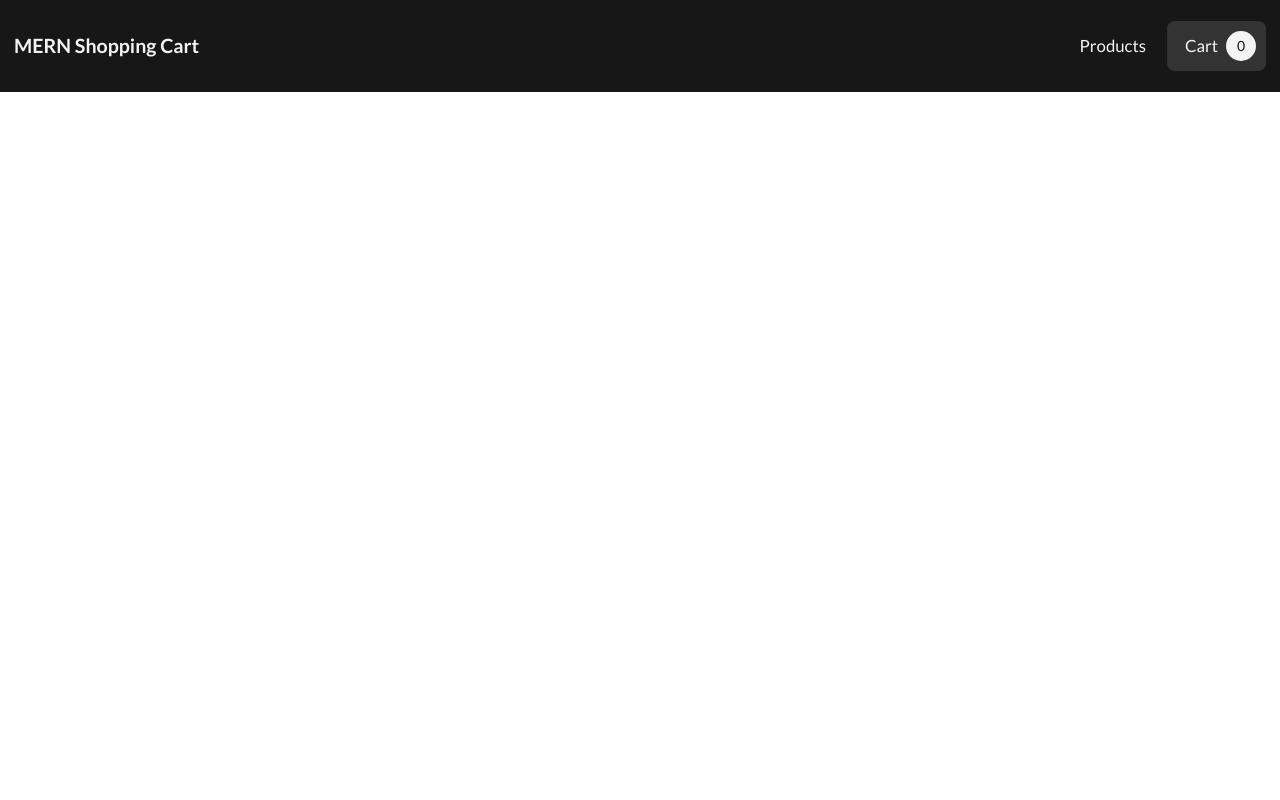
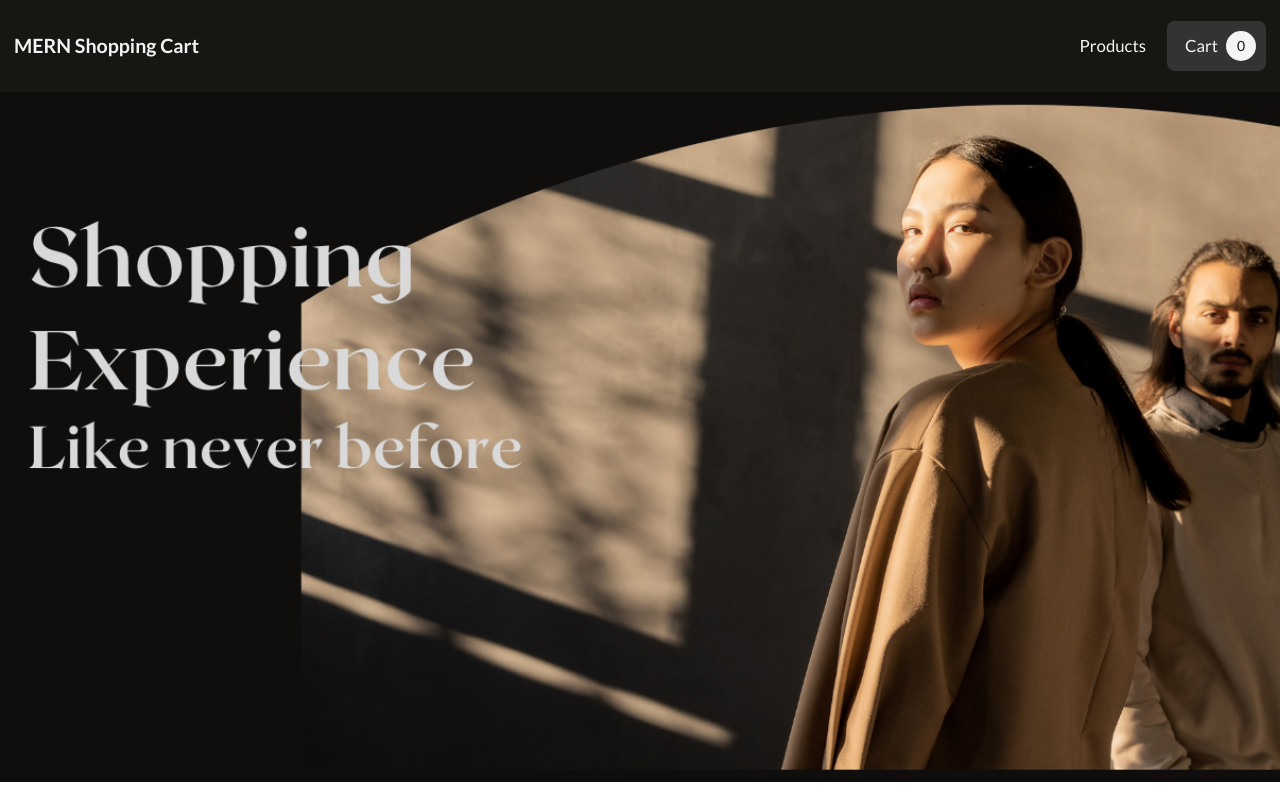
Before and after one commit to AshutoshKr1098/ecommerce-cart, a React (Create React App) app: page / in a window 1280 px wide. Built offline with nearby package versions, Linux system fonts and the light colour scheme.

Commit message:
Created homepage for the app

```diff
--- a/src/App.js
+++ b/src/App.js
@@ -3,11 +3,13 @@ import { BrowserRouter, Route } from "react-router-dom";
 import Navbar from "./components/component/Navbar";
 import Products from "./components/pages/Products";
 import Cart from "./components/pages/Cart";
+import Home from "./components/pages/Home";
 const App = () => {
   return (
     <div className="app">
       <BrowserRouter>
         <Navbar />
+        <Route path="/" exact component={Home} />
         <Route path="/products" component={Products} />
         <Route path="/cart" component={Cart} />
       </BrowserRouter>
--- /dev/null
+++ b/src/assets/styles/Hero.css
@@ -0,0 +1,10 @@
+.hero_wrapper {
+  width: 100%;
+  height: 86.2vh;
+}
+.hero_wrapper > div {
+  background-image: url("../images/hero.png");
+  background-size: cover;
+  width: 100%;
+  height: 100%;
+}
--- a/src/assets/styles/Navbar.css
+++ b/src/assets/styles/Navbar.css
@@ -1,6 +1,6 @@
 .navbar {
   width: 100%;
-  background-color: #171717;
+  background-color: #161613;
   display: flex;
   justify-content: space-between;
   align-items: center;
--- /dev/null
+++ b/src/components/component/Hero.js
@@ -0,0 +1,12 @@
+import React from "react";
+import "../../assets/styles/Hero.css";
+
+const Hero = () => {
+  return (
+    <div className="hero_wrapper">
+      <div></div>
+    </div>
+  );
+};
+
+export default Hero;
--- /dev/null
+++ b/src/components/pages/Home.js
@@ -0,0 +1,12 @@
+import React from "react";
+import Hero from "../component/Hero";
+
+const Home = () => {
+  return (
+    <div className="Home">
+      <Hero />
+    </div>
+  );
+};
+
+export default Home;
```
Also changed, not shown: src/assets/images/hero.png (added), src/assets/images/section.png (added).
